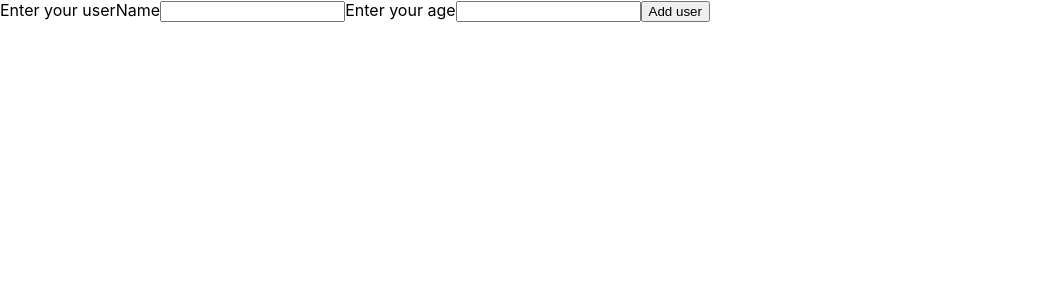
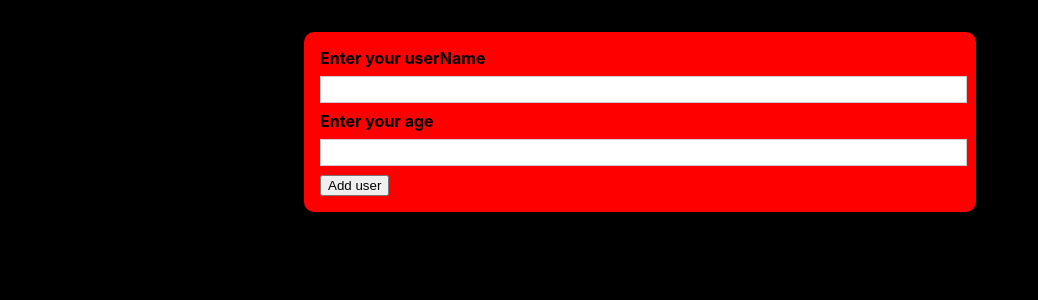
Before and after one commit to ManzoorAhmad1/UserForm, a React (Create React App) app: page / in a window 1280 px wide. Shown: the top 300 px of the page, without its empty margins (0-1038 px from the left). Built offline with nearby package versions, Linux system fonts and the light colour scheme.

Commit message:
addUser.modules.css

```diff
--- a/src/Compnents/UI/Card.js
+++ b/src/Compnents/UI/Card.js
@@ -2,7 +2,7 @@
 import classes from "./Card.module.css"
 const Card =(props)=>{
     return(
-        <div className={classes.card}>{props.children}</div>
+        <div className={`${classes.card} ${props.className}`}>{props.children}</div>
     )
 }
 
--- a/src/Compnents/UI/Card.module.css
+++ b/src/Compnents/UI/Card.module.css
@@ -1,5 +1,5 @@
 .card {
   border-radius: 10px;
-  box-shadow: 2px 8px rgb(0 0 0 0.6);
+  box-shadow:0 2px 8px rgba(0, 0, 0, 0.6);
   background: white;
 }
--- a/src/Compnents/User/AddUser.js
+++ b/src/Compnents/User/AddUser.js
@@ -1,19 +1,20 @@
 import React from "react";
-import Card from "../UI/Card"
-const AddUser =()=>{
-    const onAddSubmitHandler=(event)=>{
+import Card from "../UI/Card";
+import classes from "./AddUser.module.css";
+const AddUser = () => {
+  const onAddSubmitHandler = (event) => {
     event.preventDefault();
-    }
-    return(
-     <Card>
+  };
+  return (
+    <Card className={classes.input} >
       <form onSubmit={onAddSubmitHandler}>
         <label htmlFor="userName">Enter your userName</label>
-            <input className="userName" type="text"/>
+        <input className="userName" type="text" />
         <label htmlFor="userAge">Enter your age</label>
-            <input className="userAge" type="number"/>
+        <input className="userAge" type="number" />
         <button type="submit">Add user</button>
       </form>
     </Card>
-    )
-}
+  );
+};
 export default AddUser;
--- /dev/null
+++ b/src/Compnents/User/AddUser.module.css
@@ -0,0 +1,27 @@
+.input {
+    margin: 2rem auto;
+    padding: 1rem;
+    width: 90%;
+    max-width: 40rem;
+    background-color: red;
+  }
+
+  .input label {
+    display: block;
+    font-weight: bold;
+    margin-bottom: 0.5rem;
+  }
+
+  .input input {
+    font: inherit;
+    display: block;
+    width: 100%;
+    border: 1px solid #ccc;
+    padding: 0.15rem;
+    margin-bottom: 0.5rem;
+  }
+
+  .input input:focus {
+    outline: none;
+    border-color: #4f005f;
+  }
--- a/src/index.css
+++ b/src/index.css
@@ -5,6 +5,7 @@
     sans-serif;
   -webkit-font-smoothing: antialiased;
   -moz-osx-font-smoothing: grayscale;
+  background-color: black;
 }
 
 code {
```
Lines whose indentation alone changed are shown as unchanged.
